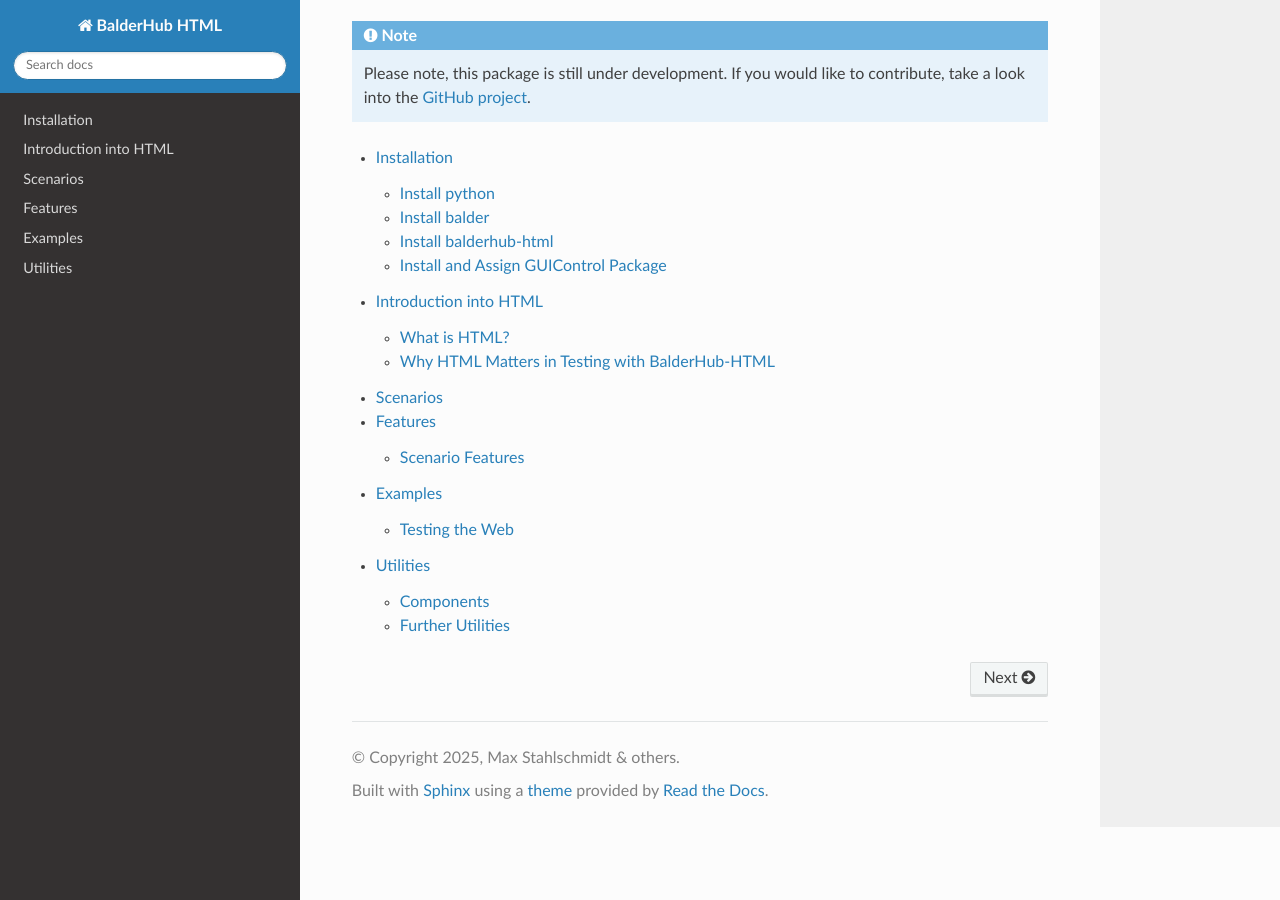
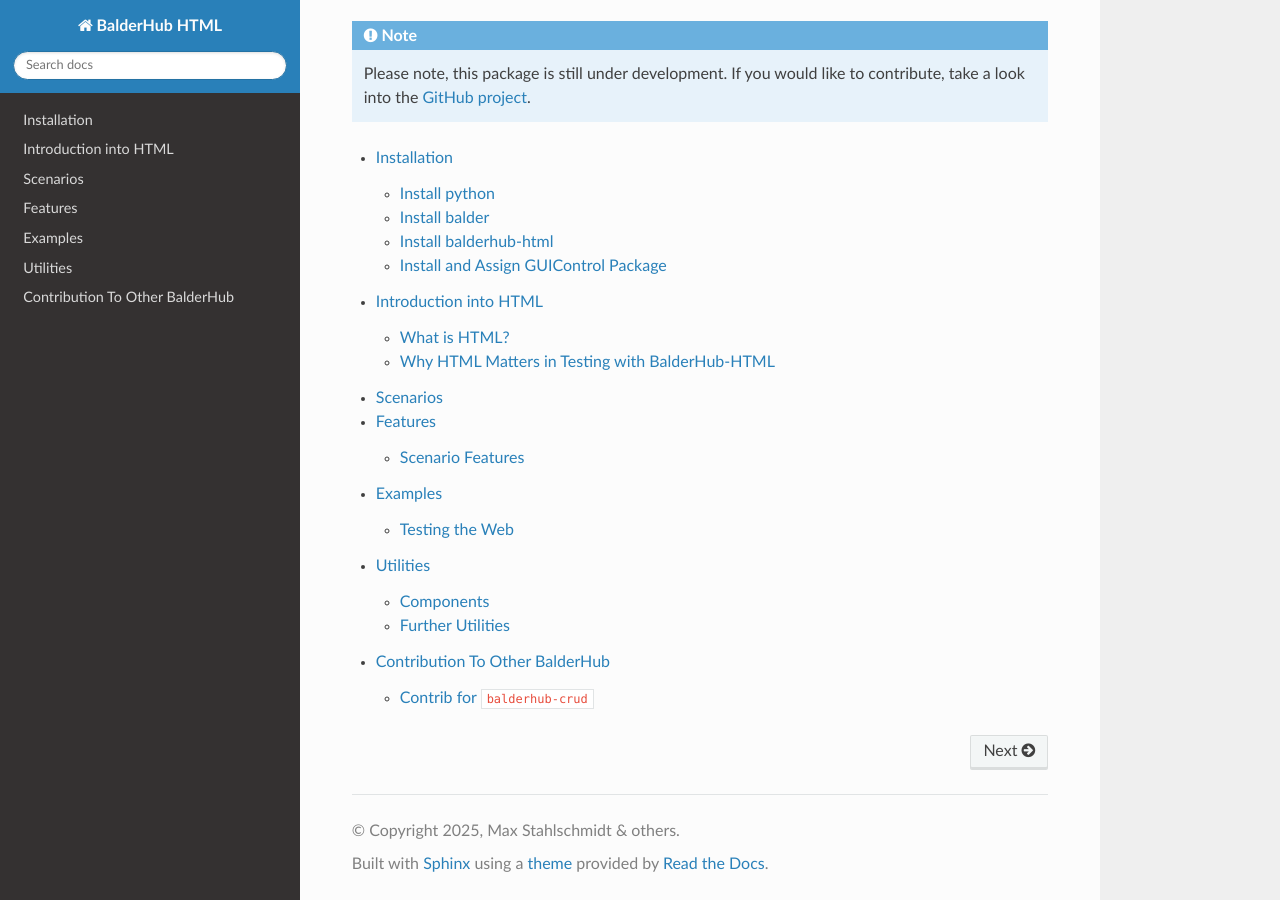
Before and after one commit to balder-dev/balderhub-html, a Sphinx documentation site: the page built from docs/source/index.rst, in a window 1280 px wide and 900 px high, scrolled down 1548 px. Built offline with Sphinx 7.4.7 and the Read the Docs theme 3.1.0, drawn with Linux system fonts in a browser that asks for light colours; the version number could not be read and is left out; some of the changed lines change nothing that is shown.

Commit message:
docs(contrib): add base contrib documentation

```diff
--- /dev/null
+++ b/docs/source/contrib.rst
@@ -0,0 +1,68 @@
+Contribution To Other BalderHub
+*******************************
+
+This package provides contribution code to some other BalderHub projects. Find more about it, within this module.
+
+If you want to install this package with support for all CONTRIB packages, you can install it like
+
+.. code-block:: none
+
+    >>> pip install balderhub-html[all]
+
+Contrib for ``balderhub-crud``
+==============================
+
+For activating this module, you need to install the package like shown below
+
+.. code-block:: none
+
+    >>> pip install balderhub-html[crud]
+
+Once installed you can use it.
+
+Field Callbacks
+---------------
+
+This BalderHub project provides field callbacks for almost every normal HTML element, that is provided by this package.
+You can use it right away.
+
+
+.. autoclass:: balderhub.html.contrib.crud.utils.field_callbacks.BaseHtmlElemFieldCollectorCallback
+    :members:
+
+.. autoclass:: balderhub.html.contrib.crud.utils.field_callbacks.BaseHtmlElemFieldFillerCallback
+    :members:
+
+.. autoclass:: balderhub.html.contrib.crud.utils.field_callbacks.CheckboxCollectorFieldCallback
+    :members:
+
+.. autoclass:: balderhub.html.contrib.crud.utils.field_callbacks.CheckboxFillerFieldCallback
+    :members:
+
+.. autoclass:: balderhub.html.contrib.crud.utils.field_callbacks.InputCollectorFieldCallback
+    :members:
+
+.. autoclass:: balderhub.html.contrib.crud.utils.field_callbacks.InputFillerFieldCallback
+    :members:
+
+.. autoclass:: balderhub.html.contrib.crud.utils.field_callbacks.SelectCollectorFieldCallback
+    :members:
+
+.. autoclass:: balderhub.html.contrib.crud.utils.field_callbacks.SelectFillerFieldCallback
+    :members:
+
+.. autoclass:: balderhub.html.contrib.crud.utils.field_callbacks.TextCollectorFieldCallback
+    :members:
+
+.. autoclass:: balderhub.html.contrib.crud.utils.field_callbacks.ValueFromUrlCollectorFieldCallback
+    :members:
+
+
+Field Callbacks Auto-Select Functions
+-------------------------------------
+
+This package does also provide functions to auto select the correct callback based on the given html element.
+
+.. autofunction:: balderhub.html.contrib.crud.utils.field_callbacks.get_field_collector_callback_type_for
+
+.. autofunction:: balderhub.html.contrib.crud.utils.field_callbacks.get_field_filler_callback_type_for
--- a/docs/source/index.rst
+++ b/docs/source/index.rst
@@ -89,3 +89,4 @@
    features.rst
    examples.rst
    utilities.rst
+   contrib.rst
```
